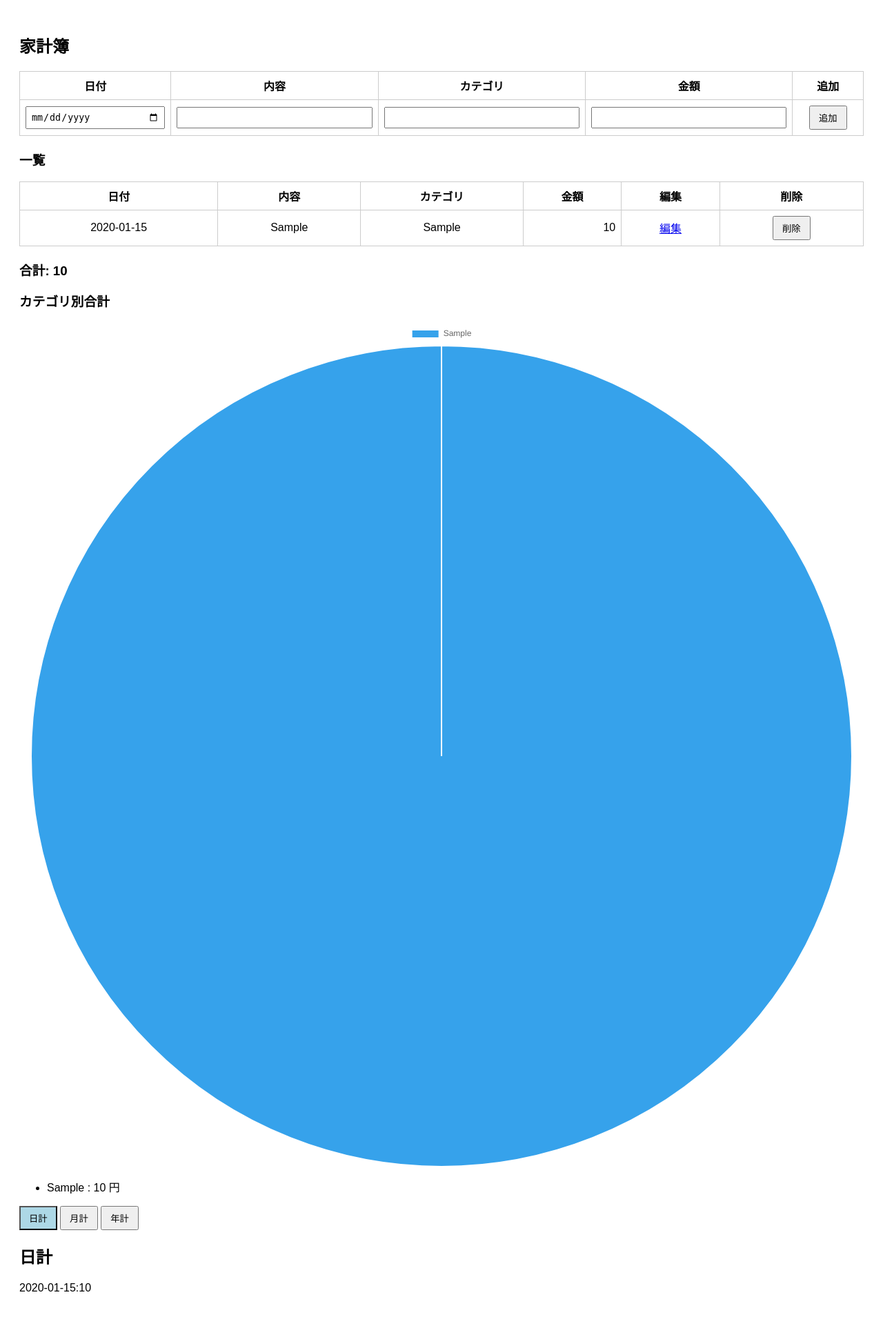
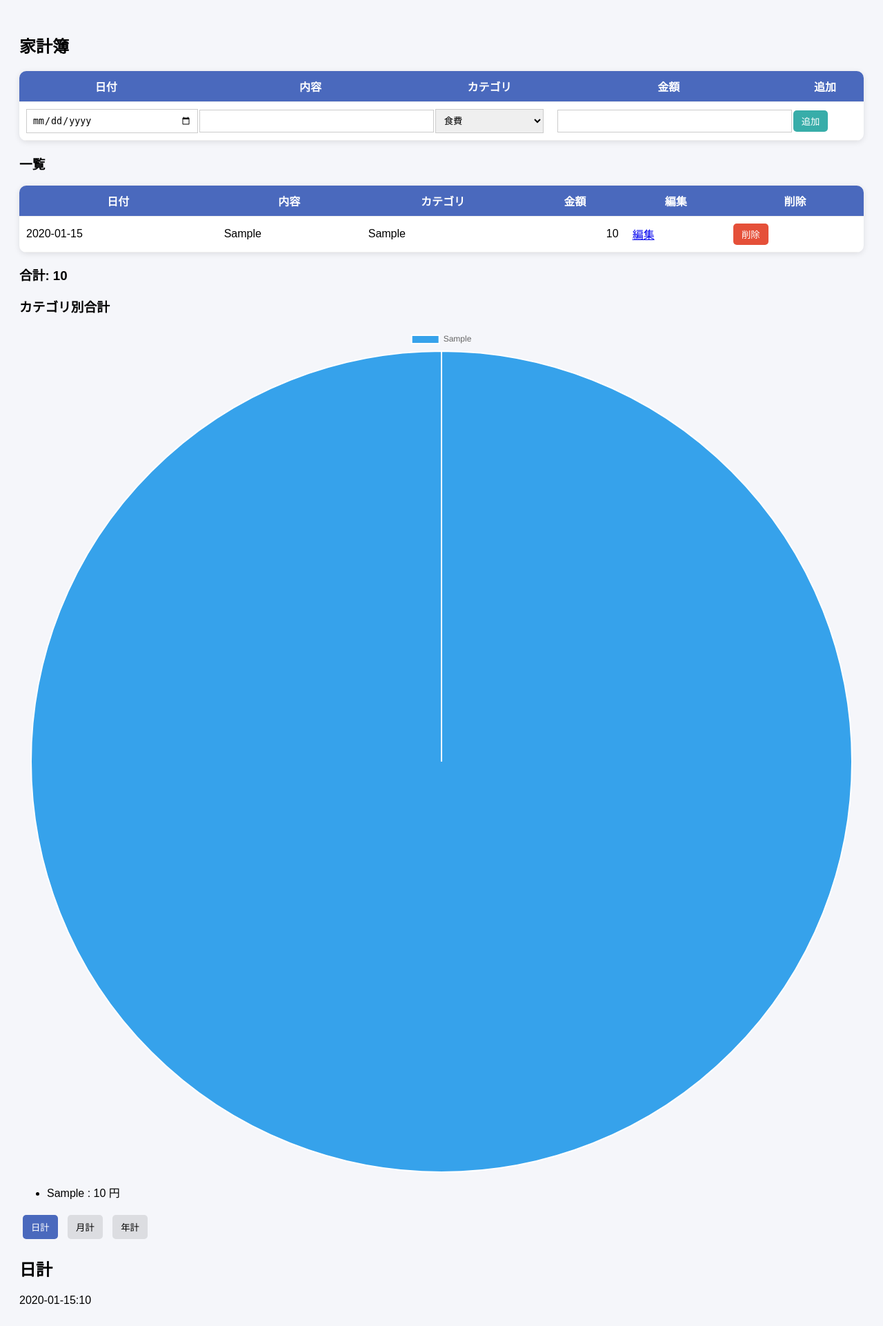
Before and after one commit to 47kq/kakeibo, a Flask app: page / in a window 1280 px wide. Shown: the whole page at 69% size. Before the commit the page ends 1872 px from the top, so only its background shows below. Run offline with Flask 3, Linux system fonts and the light colour scheme; tables that the repository leaves empty hold one stand-in row (values such as "Sample post").

Commit message:
uiの使用、カテゴリ選択支設定、削除の確認

```diff
--- a/templates/index.html
+++ b/templates/index.html
@@ -5,14 +5,60 @@
         <title>家計簿</title>
         <meta name="viewport" content="width=device-width,intial-scale=1">
         <style>
-            body { font-family: sans-serif; padding: 20px;}
-            table { width: 100%; border-collapse: collapse; margin-bottom: 20px;}
-            th,td {border: 1px solid #ccc; padding: 8px; text-align: center;}
-            input { width: 100%; padding: 6px; box-sizing: border-box;}
-            button {padding: 6px 12px;}
-            .tab {display:none;}
+            body {
+                font-family: sans-serif;
+                background-color: #f5f6fa;
+                padding: 20px;
+            }
+            table {
+                width: 100%;
+                border-collapse: collapse;
+                background: white;
+                border-radius: 10px;
+                overflow:hidden;
+                box-shadow:0 2px 8px rgba(0,0,0,0.1)
+            }
+            th{
+                background-color: #4a69bd;
+                color: white;}
+            th,td {
+                padding: 10px;
+                border-bottom: 1px solid #eee;
+            }
+            input,select {
+                width: 100%;
+                padding: 8px;
+                border: 1px solid #ccc;
+            }
+            button {
+                padding: 6px 12px;
+                border: none;
+                border-radius: 5px;
+                cursor: pointer;
+            }
+            button[type="submit"]{
+                background-color: #38ada9;
+                color: white;
+            }
+            button[name="delete"]{
+                background-color: #e55039;
+                color: white;
+            }
+            .tab-btn{
+                margin: 5px;
+                padding: 8px 12px;
+                border-radius: 5px;
+                background-color: #dcdde1;
+            }
+            .active-btn{
+                background-color: #4a69bd;
+                color: white;
+            }
+            .tab{
+                display: none;
+                margin-top: 10px;
+            }
             .active{display:block;}
-            .active-btn{background-color:lightblue;}
         </style>
         <script src="https://cdn.jsdelivr.net/npm/chart.js"></script>
     </head>
@@ -30,7 +76,13 @@
                 <tr>
                     <td><input type="date" name="date" required></td>
                     <td><input type="text" name="item" required></td>
-                    <td><input type="text" name="category" required></td>
+                    <td>
+                        <select name="category">
+                            <option value="食費">食費</option>
+                            <option value="家庭用品">家庭用品</option>
+                            <option value="服">服</option>
+                        </select>
+                    </td>
                     <td><input type="number" name="amount" required></td>
                     <td><button type="submit">追加</button></td>
                 </tr>
@@ -60,7 +112,8 @@
                 </td>
                 <td>
                     <form method="POST" style="margin: 0;">
-                        <button type="submit" name="delete" value="{{e[0]}}">
+                        <button type="submit" name="delete" value="{{e[0]}}"
+                                onclick="return confirm('本当に削除してもいいですか？');">
                             削除
                         </button>
                     </form>
```
Also changed, not shown: templates/edit.html (+5 -2 lines).
